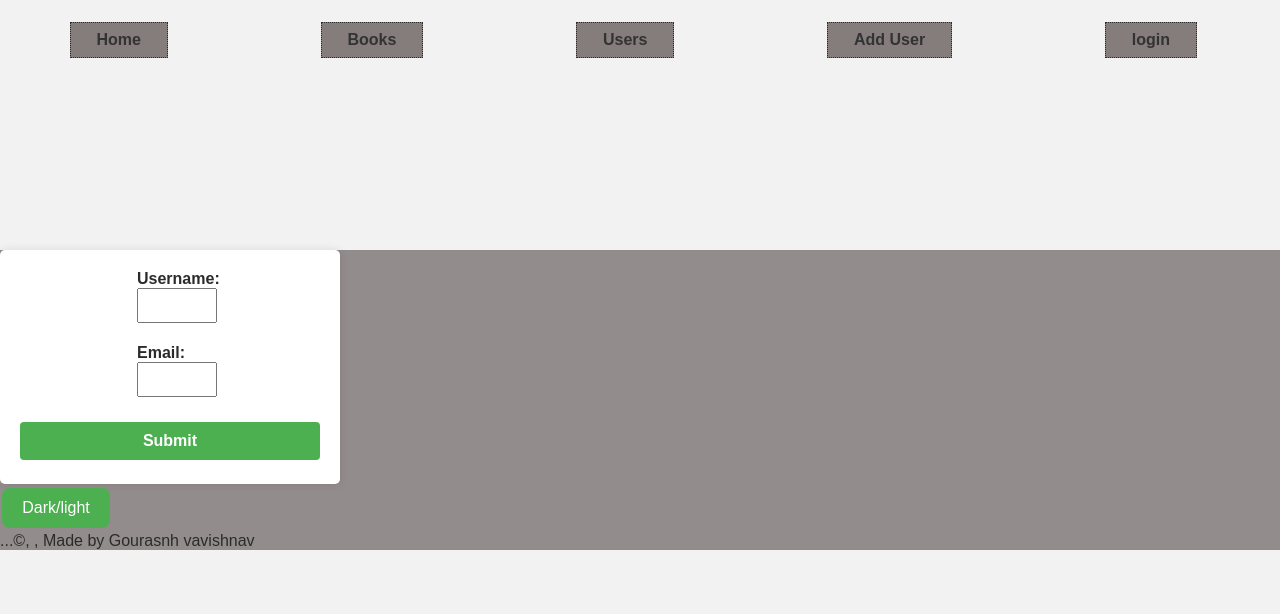
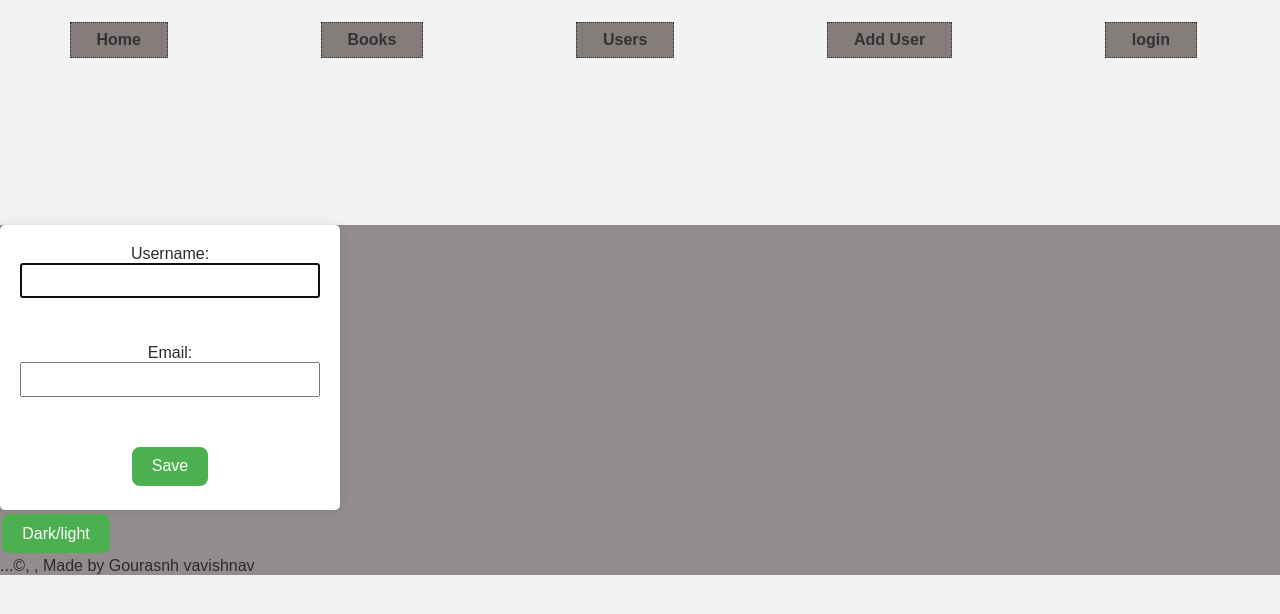
Before and after one commit to kalviumcommunity/s47_random, a React (Vite) app in the folder clint/: page /users/edit in a window 1280 px wide. Shown: the top 614 px of the page. Built offline with nearby package versions, Linux system fonts and the light colour scheme.

Commit message:
bugg fixed

```diff
--- a/clint/src/EditForm.jsx
+++ b/clint/src/EditForm.jsx
@@ -1,83 +1,59 @@
-import { useState } from "react";
-import axios from "axios";
-import { useNavigate } from "react-router-dom";
-import "./EditForm.css";
+import axios from 'axios';
+import { useState } from 'react';
+import { useLocation, useNavigate } from 'react-router-dom';
+import './EditForm.css'; // Import CSS file for styling
 import Cookies from 'js-cookie';
 
-
 const EditForm = () => {
+    const location = useLocation();
+    const user = location?.state?.user;
     const navigate = useNavigate();
 
-  const [formData, setFormData] = useState({
-    name: "",
-    email: "",
-  });
+    const [userName, setUserName] = useState(user?.name);
+    const [userEmail, setUserEmail] = useState(user?.email);
+    const token = Cookies.get('token');
+    console.log(token);
 
-  const token = Cookies.get('admin');
-  // console.log(token);
 
-  const handleChange = (e) => {
-    const { name, value } = e.target;
-    setFormData((prevData) => ({
-      ...prevData,
-      [name]: value,
-    }));
+    const updateuser = (event) => {
+        const name = event.target.name;
+        const value = event.target.value;
+        if (name === 'name') {
+            setUserName(value);
+        } else {
+            setUserEmail(value);
+        }
+        console.log(userName, userEmail);
     };
 
-  const handleSubmit = async (e) => {
-    e.preventDefault();
-
-    try {
-      const response = await axios.post("http://localhost:3000/users", formData,{
+    function handleFormSubmit(event) {
+        event.preventDefault();
+        axios.put(`http://localhost:2000/users/${user._id}`, { name: userName, email: userEmail }, {
             headers: {
                 'Authorization': `Bearer ${token}`
             }
+        })
+            .then(res => {
+                console.log(res.data)
+                navigate('/users')})
+            .catch(err => {
+                console.log(err)
+                alert(err.response?.data.message)
             });
-      const receivedData = response.data;
-      console.log("Server response:", receivedData);
-
-      // Redirect to "/users" with a success message
-      navigate("/users", { state: { successMessage: "User added successfully!" } });
-    } catch (error) {
-      // console.error("Error posting data:", error.response.data);
-      const message = error.response.data.error.details;
-      // console.log(message)
-      message.map((value)=>{
-        alert(value.message)
-      })
     }
-  };
 
     return (
-    <form className="user-form" onSubmit={handleSubmit}>
-      <label className="form-label">
-        Username:
-        <input
-          className="form-input"
-          type="text"
-          name="name"
-          value={formData.name}
-          onChange={handleChange}
-          required
-        />
-      </label>
+        <div className="update-form-container">
+            <form className="update-form" onChange={updateuser} onSubmit={handleFormSubmit}>
+                <label htmlFor="username">Username:</label>
+                <input className="input-field" type="text" name='name' value={userName} autoFocus /><br /><br />
+                <label htmlFor="email">Email:</label>
+                <input className="input-field" type="text" name='email' value={userEmail} />
+                <br /><br />
+                <button className="submit-btn">Save</button>
+            </form>
+        </div>
+    )
+}
 
-      <label className="form-label">
-        Email:
-        <input
-          className="form-input"
-          type="email"
-          name="email"
-          value={formData.email}
-          onChange={handleChange}
-          required
-        />
-      </label>
-
-      <button className="form-button" type="submit">
-        Submit
-      </button>
-    </form>
-  );
-};
 export default EditForm;
--- a/package.json
+++ b/package.json
@@ -10,10 +10,12 @@
   "author": "gv",
   "license": "ISC",
   "dependencies": {
+    "cookie-js": "^0.0.1",
     "cookie-parser": "^1.4.6",
     "cors": "^2.8.5",
     "express": "^4.18.2",
     "joi": "^17.12.2",
+    "js-cookie": "^3.0.5",
     "jsonwebtoken": "^9.0.2",
     "mongoose": "^8.1.1"
   },
```
Lines whose indentation alone changed are shown as unchanged.
